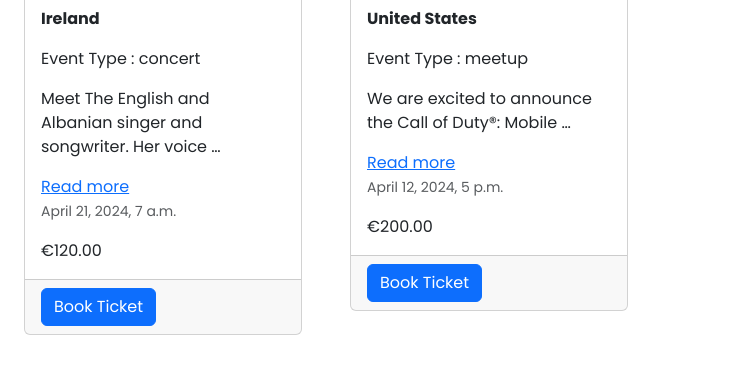
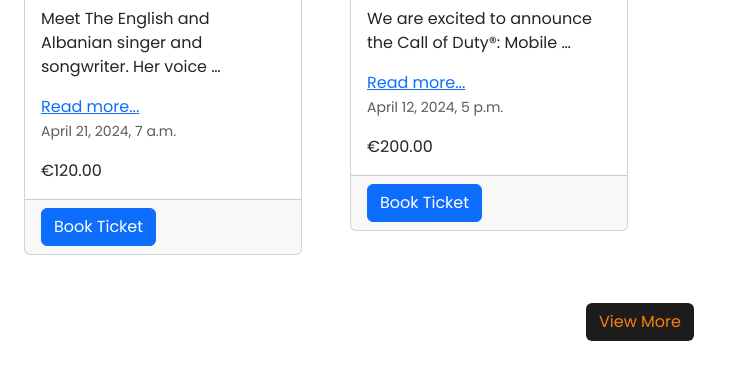
Before and after one commit to tobilobade/DevOpsSec-Music-event-website, a Django app: page / in a window 1280 px wide. Shown: the part 1389-1755 px from the top of the page, without its empty margins (0-733 px from the left). Run offline with Django 3.2, Linux system fonts and the light colour scheme; data comes from the database, SQL or seed files in the repository; both versions use the stored data as it was after the commit.

Commit message:
changes to homepage

```diff
--- a/templates/events/events_homepage.html
+++ b/templates/events/events_homepage.html
@@ -27,7 +27,7 @@
 
 
 <div>
-    <h3 class="mt-5 mb-3 text-center">Upcoming Events</h3>
+    <h3 class="mt-5 mb-3 text-center">Upcoming Events </h3>
     {%  if latest_events %}
 <div class="row">
     {% for event in latest_events %}
@@ -41,10 +41,9 @@
             </div>
 
             <p style="font-weight:bold">{{ event.country.name}}</p>
-            <p >Event Type : {{ event.event_type}}</p>
             <p class="card-text" >{{ event.description|truncatewords:10 }}</p>
              {% if event.description|wordcount > 10 %}
-                <a href="{% url 'book_event' event.id %}">Read more</a>
+                <a href="{% url 'book_event' event.id %}">Read more...</a>
             {% endif %}
             <p class="card-text"><small class="text-muted">{{ event.date_and_time }}</small></p>
             <p class="card-text">€{{ event.price}}</p>
```
Also changed, not shown: db.sqlite3.
